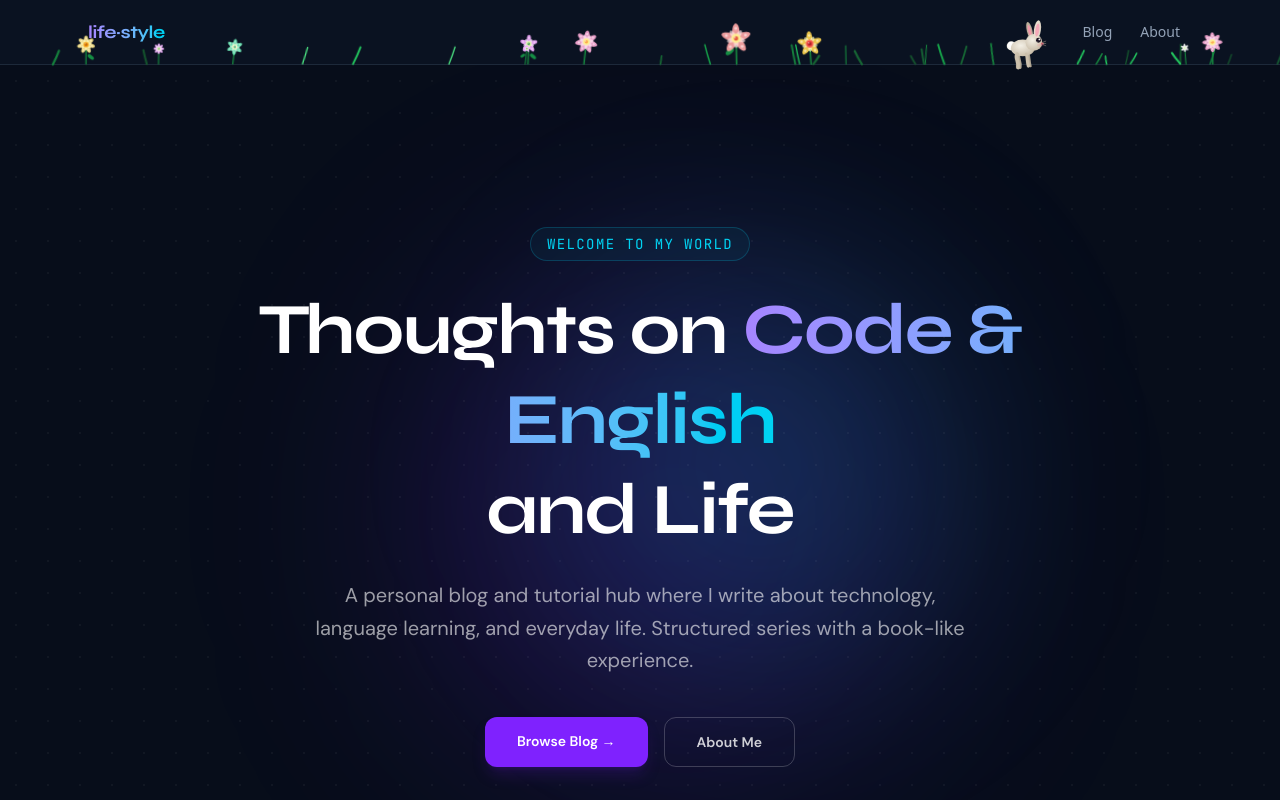
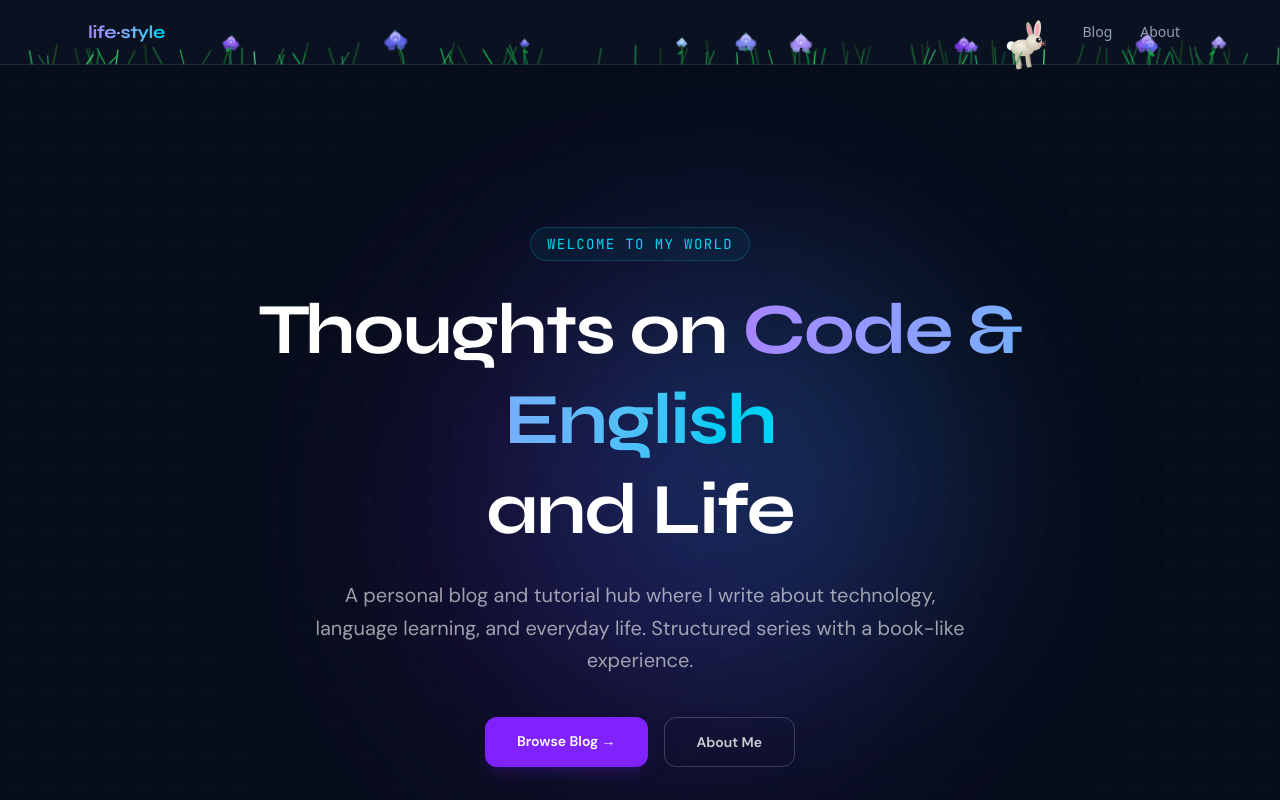
Before and after one commit to nguyenthinhit996/life-style, a Next.js app: page / in a window 1280 px wide. Shown: the top 800 px of the page. Built offline with nearby package versions, Linux system fonts and the light colour scheme.

Commit message:
feat: redesign grass strip as layered meadow with bluebells (reference image)

```diff
--- a/src/components/public/NavGrass.tsx
+++ b/src/components/public/NavGrass.tsx
@@ -11,6 +11,178 @@ function seededRng(seed: number) {
     return (s >>> 0) / 0x100000000
   }
 }
+
+// Dark-back layer → mid layer → bright front layer
+const GRASS_LAYERS = [
+  { count: 30, hRange: [14, 22], colors: ['#1a3a1f', '#1d4a24', '#14532d'], sw: [1.0, 1.6] },
+  { count: 40, hRange: [10, 18], colors: ['#166534', '#15803d', '#1a5c2a'], sw: [0.8, 1.4] },
+  { count: 35, hRange: [7,  15], colors: ['#16a34a', '#22c55e', '#4ade80'], sw: [0.7, 1.2] },
+]
+
+// Bellflower palette — bluish-purple inspired by the reference image
+const BELL_OUTER  = ['#818cf8', '#7c3aed', '#a78bfa', '#6366f1', '#8b5cf6', '#93c5fd']
+const BELL_INNER  = ['#c7d2fe', '#ddd6fe', '#bfdbfe', '#e0e7ff', '#ede9fe']
+
+export default function NavGrass() {
+  const { layers, bells } = useMemo(() => {
+    const rng  = seededRng(20260308)
+    const W    = 1200
+    const BASE = 32   // svg bottom y
+
+    // Build multiple grass layers (back → front)
+    const layers = GRASS_LAYERS.map(({ count, hRange, colors, sw }) =>
+      Array.from({ length: count }, (_, i) => ({
+        x:     rng() * W,
+        h:     hRange[0] + rng() * (hRange[1] - hRange[0]),
+        lean:  (rng() - 0.5) * 14,
+        color: colors[Math.floor(rng() * colors.length)],
+        sw:    sw[0] + rng() * (sw[1] - sw[0]),
+        dur:   1.6 + rng() * 2.4,
+        delay: rng() * 5,
+        dir:   i % 2,
+      }))
+    )
+
+    // Bellflowers: arching stem + drooping bell at the tip
+    const bells = Array.from({ length: 12 }, () => {
+      const size   = 1.6 + rng() * 3.8          // 1.6 (tiny) → 5.4 (big)
+      const stemH  = 12  + size * 3.2 + rng() * 5
+      const archX  = (rng() - 0.5) * stemH * 0.6  // how far the arch leans
+      return {
+        x:       60  + rng() * (W - 120),
+        stemH,
+        archX,
+        outer:   BELL_OUTER[Math.floor(rng() * BELL_OUTER.length)],
+        inner:   BELL_INNER[Math.floor(rng() * BELL_INNER.length)],
+        size,
+        dur:     2.2 + rng() * 2.4,
+        delay:   rng() * 5,
+        // small leaf nub midway on stem
+        hasLeaf: rng() > 0.4,
+        leafSide: rng() > 0.5 ? 1 : -1,
+        leafPos: 0.4 + rng() * 0.25,
+      }
+    })
+
+    return { layers, bells }
+  }, [])
+
+  return (
+    <div
+      className="pointer-events-none absolute bottom-0 left-0 right-0 z-20 overflow-visible"
+      aria-hidden="true"
+    >
+      <style>{`
+        .gb  { transform-origin: 50% 100%; transform-box: fill-box; }
+        .bfl { transform-origin: 50% 100%; transform-box: fill-box; }
+        @keyframes sw-l  { 0%,100%{transform:rotate(0deg)} 50%{transform:rotate(-9deg)} }
+        @keyframes sw-r  { 0%,100%{transform:rotate(0deg)} 50%{transform:rotate( 9deg)} }
+        @keyframes bell-sway { 0%,100%{transform:rotate(0deg)} 40%{transform:rotate(6deg)} 70%{transform:rotate(-5deg)} }
+      `}</style>
+
+      <svg
+        viewBox="0 0 1200 36"
+        preserveAspectRatio="xMidYMax slice"
+        width="100%"
+        height="32"
+        overflow="visible"
+      >
+        {/* Render grass back→front then bellflowers on top */}
+        {layers.map((blades, li) =>
+          blades.map((b, i) => (
+            <path
+              key={`${li}-${i}`}
+              className="gb"
+              d={`M${b.x},36 Q${b.x + b.lean * 0.6},${36 - b.h * 0.55} ${b.x + b.lean},${36 - b.h}`}
+              stroke={b.color}
+              strokeWidth={b.sw}
+              fill="none"
+              strokeLinecap="round"
+              style={{ animation: `${b.dir ? 'sw-r' : 'sw-l'} ${b.dur}s ${b.delay}s ease-in-out infinite` }}
+            />
+          ))
+        )}
+
+        {/* Bellflowers */}
+        {bells.map((f, i) => {
+          const BASE_Y = 36
+          // Cubic bezier arch stem: starts at base, curves to tip
+          const tx = f.x + f.archX           // tip x
+          const ty = BASE_Y - f.stemH        // tip y
+          const c1x = f.x
+          const c1y = BASE_Y - f.stemH * 0.4
+          const c2x = tx
+          const c2y = ty + f.stemH * 0.35
+          const stemPath = `M${f.x},${BASE_Y} C${c1x},${c1y} ${c2x},${c2y} ${tx},${ty}`
+
+          // Leaf position along the bezier (approx linear interp for simplicity)
+          const lp   = f.leafPos
+          const lx   = f.x * (1 - lp) + tx * lp
+          const ly   = BASE_Y * (1 - lp) + ty * lp
+          const lr   = (1.4 + f.size * 0.5)
+
+          // Bell shape: flared bottom, narrower neck, petal lobes at rim
+          const bw  = f.size * 1.8   // bell half-width at rim
+          const bh  = f.size * 2.4   // bell height
+          // bell hangs below the tip
+          const bellPath =
+            `M${tx},${ty}` +
+            ` C${tx - bw * 0.4},${ty + bh * 0.3} ${tx - bw},${ty + bh * 0.6} ${tx - bw},${ty + bh}` +
+            ` Q${tx},${ty + bh * 1.28} ${tx + bw},${ty + bh}` +
+            ` C${tx + bw},${ty + bh * 0.6} ${tx + bw * 0.4},${ty + bh * 0.3} ${tx},${ty}` +
+            ` Z`
+
+          return (
+            <g
+              key={i}
+              className="bfl"
+              style={{ animation: `bell-sway ${f.dur}s ${f.delay}s ease-in-out infinite` }}
+            >
+              {/* arching stem */}
+              <path d={stemPath} stroke="#15803d" strokeWidth={0.8 + f.size * 0.13}
+                fill="none" strokeLinecap="round" />
+
+              {/* small leaf nub */}
+              {f.hasLeaf && (
+                <ellipse cx={lx + f.leafSide * lr * 0.7} cy={ly}
+                  rx={lr} ry={lr * 0.45}
+                  fill="#16a34a" opacity={0.8}
+                  transform={`rotate(${f.leafSide * 36}, ${lx}, ${ly})`}
+                />
+              )}
+
+              {/* bell outer */}
+              <path d={bellPath} fill={f.outer} opacity={0.88} />
+              {/* bell inner highlight */}
+              <ellipse
+                cx={tx} cy={ty + bh * 0.55}
+                rx={bw * 0.52} ry={bh * 0.42}
+                fill={f.inner} opacity={0.55}
+              />
+              {/* rim petal lobes — 5 small arcs at the bell opening */}
+              {Array.from({ length: 5 }, (_, p) => {
+                const a = ((p / 5) * Math.PI * 2) - Math.PI / 2
+                const lobe_r = bw * 0.38
+                return (
+                  <circle key={p}
+                    cx={tx + Math.cos(a) * bw * 0.82}
+                    cy={ty + bh + Math.sin(a) * bw * 0.38}
+                    r={lobe_r}
+                    fill={f.outer}
+                    opacity={0.7}
+                  />
+                )
+              })}
+              {/* stamen dot */}
+              <circle cx={tx} cy={ty + bh * 0.72} r={f.size * 0.22} fill="white" opacity={0.6} />
+            </g>
+          )
+        })}
+      </svg>
+    </div>
+  )
+}
+
 
 const GREENS = ['#14532d', '#166534', '#15803d', '#16a34a', '#22c55e', '#4ade80']
 
@@ -27,165 +199,3 @@ const PALETTES = [
   { outer: '#ffffff', inner: '#f1f5f9', tip: '#f8fafc', center: '#fef9c3', dot: '#86efac' }, // white
   { outer: '#fcd34d', inner: '#fef9c3', tip: '#fffbeb', center: '#ef4444', dot: '#991b1b' }, // marigold
 ]
-
-export default function NavGrass() {
-  const { blades, flowers } = useMemo(() => {
-    const rng = seededRng(20260308)
-    const W = 1200
-
-    const blades = Array.from({ length: 28 }, (_, i) => ({
-      x:     rng() * W,
-      h:     7  + rng() * 12,
-      lean:  (rng() - 0.5) * 10,
-      color: GREENS[Math.floor(rng() * GREENS.length)],
-      sw:    1  + rng() * 1.2,
-      dur:   1.8 + rng() * 2,
-      delay: rng() * 4,
-      dir:   i % 2,
-    }))
-
-    const flowers = Array.from({ length: 10 }, () => {
-      const size    = 1.2 + rng() * 4.3          // 1.2 (tiny) → 5.5 (big)
-      const palette = PALETTES[Math.floor(rng() * PALETTES.length)]
-      return {
-        x:        60 + rng() * (W - 120),
-        stemH:    10 + size * 2.2 + rng() * 4,   // taller stem for bigger flowers
-        palette,
-        petals:   5  + Math.floor(rng() * 4),     // 5–8 petals
-        size,
-        dur:      2  + rng() * 2.2,
-        delay:    rng() * 5,
-        hasLeaf:  rng() > 0.45,
-        leafSide: rng() > 0.5 ? 1 : -1,
-        leafPos:  0.38 + rng() * 0.3,             // 38–68% up the stem
-      }
-    })
-
-    return { blades, flowers }
-  }, [])
-
-  return (
-    <div
-      className="pointer-events-none absolute bottom-0 left-0 right-0 z-20 overflow-visible"
-      aria-hidden="true"
-    >
-      <style>{`
-        .gb { transform-origin: 50% 100%; transform-box: fill-box; }
-        .fl { transform-origin: 50% 100%; transform-box: fill-box; }
-        @keyframes sw-l { 0%,100%{transform:rotate(0deg)} 50%{transform:rotate(-8deg)} }
-        @keyframes sw-r { 0%,100%{transform:rotate(0deg)} 50%{transform:rotate( 8deg)} }
-        @keyframes fl-bob { 0%,100%{transform:rotate(0deg)} 40%{transform:rotate(7deg)} 70%{transform:rotate(-5deg)} }
-      `}</style>
-
-      <svg
-        viewBox="0 0 1200 32"
-        preserveAspectRatio="xMidYMax slice"
-        width="100%"
-        height="28"
-        overflow="visible"
-      >
-        {/* Grass blades */}
-        {blades.map((b, i) => (
-          <path
-            key={i}
-            className="gb"
-            d={`M${b.x},32 Q${b.x + b.lean},${32 - b.h * 0.55} ${b.x + b.lean * 1.6},${32 - b.h}`}
-            stroke={b.color}
-            strokeWidth={b.sw}
-            fill="none"
-            strokeLinecap="round"
-            style={{ animation: `${b.dir ? 'sw-r' : 'sw-l'} ${b.dur}s ${b.delay}s ease-in-out infinite` }}
-          />
-        ))}
-
-        {/* Flowers */}
-        {flowers.map((f, i) => {
-          const cx   = f.x
-          const base = 32
-          const cy   = base - f.stemH
-          const leafY = base - f.stemH * f.leafPos
-          const lx   = cx + f.leafSide * (2.5 + f.size * 0.6)
-          const ly   = leafY - f.size * 0.6
-
-          return (
-            <g
-              key={i}
-              className="fl"
-              style={{ animation: `fl-bob ${f.dur}s ${f.delay}s ease-in-out infinite` }}
-            >
-              {/* stem */}
-              <line x1={cx} y1={base} x2={cx} y2={cy}
-                stroke="#15803d" strokeWidth={0.9 + f.size * 0.15} strokeLinecap="round" />
-
-              {/* optional leaf */}
-              {f.hasLeaf && (
-                <ellipse
-                  cx={lx} cy={ly}
-                  rx={1.8 + f.size * 0.55} ry={0.9 + f.size * 0.28}
-                  fill="#16a34a"
-                  opacity={0.85}
-                  transform={`rotate(${f.leafSide * 38}, ${cx}, ${leafY})`}
-                />
-              )}
-
-              {/* outer petals — elongated ellipses rotated around flower center */}
-              {Array.from({ length: f.petals }, (_, p) => (
-                <ellipse
-                  key={p}
-                  cx={cx}
-                  cy={cy - f.size * 1.15}
-                  rx={f.size * 0.7}
-                  ry={f.size * 1.7}
-                  fill={f.palette.outer}
-                  opacity={0.93}
-                  transform={`rotate(${p * (360 / f.petals)}, ${cx}, ${cy})`}
-                />
-              ))}
-
-              {/* inner petals — shorter, lighter, offset 0.5 turn */}
-              {Array.from({ length: f.petals }, (_, p) => (
-                <ellipse
-                  key={p}
-                  cx={cx}
-                  cy={cy - f.size * 0.75}
-                  rx={f.size * 0.45}
-                  ry={f.size * 1.05}
-                  fill={f.palette.inner}
-                  opacity={0.7}
-                  transform={`rotate(${p * (360 / f.petals) + 180 / f.petals}, ${cx}, ${cy})`}
-                />
-              ))}
-
-              {/* petal highlight tips — tiny white shimmer at each tip */}
-              {Array.from({ length: f.petals }, (_, p) => (
-                <circle
-                  key={p}
-                  cx={cx + Math.cos((p * (360 / f.petals) - 90) * (Math.PI / 180)) * f.size * 1.9}
-                  cy={cy + Math.sin((p * (360 / f.petals) - 90) * (Math.PI / 180)) * f.size * 1.9}
-                  r={f.size * 0.28}
-                  fill={f.palette.tip}
-                  opacity={0.6}
-                />
-              ))}
-
-              {/* center glow ring */}
-              <circle cx={cx} cy={cy} r={f.size * 0.95} fill={f.palette.center} opacity={0.6} />
-              {/* center disc */}
-              <circle cx={cx} cy={cy} r={f.size * 0.7}  fill={f.palette.center} />
-              {/* center shadow */}
-              <circle cx={cx} cy={cy} r={f.size * 0.42} fill={f.palette.dot} opacity={0.75} />
-              {/* center shine */}
-              <circle
-                cx={cx - f.size * 0.2}
-                cy={cy - f.size * 0.2}
-                r={f.size * 0.18}
-                fill="white"
-                opacity={0.55}
-              />
-            </g>
-          )
-        })}
-      </svg>
-    </div>
-  )
-}
```
